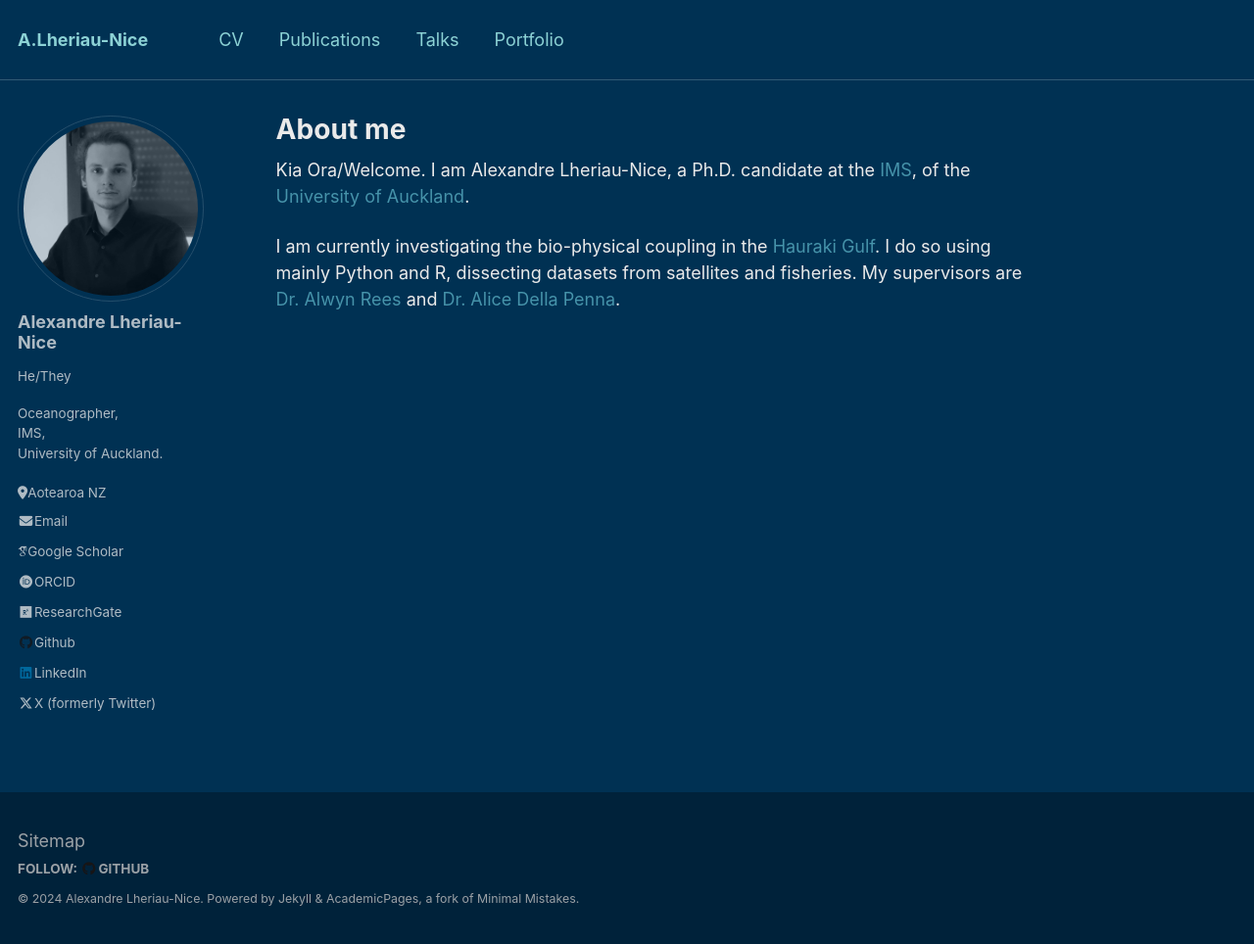
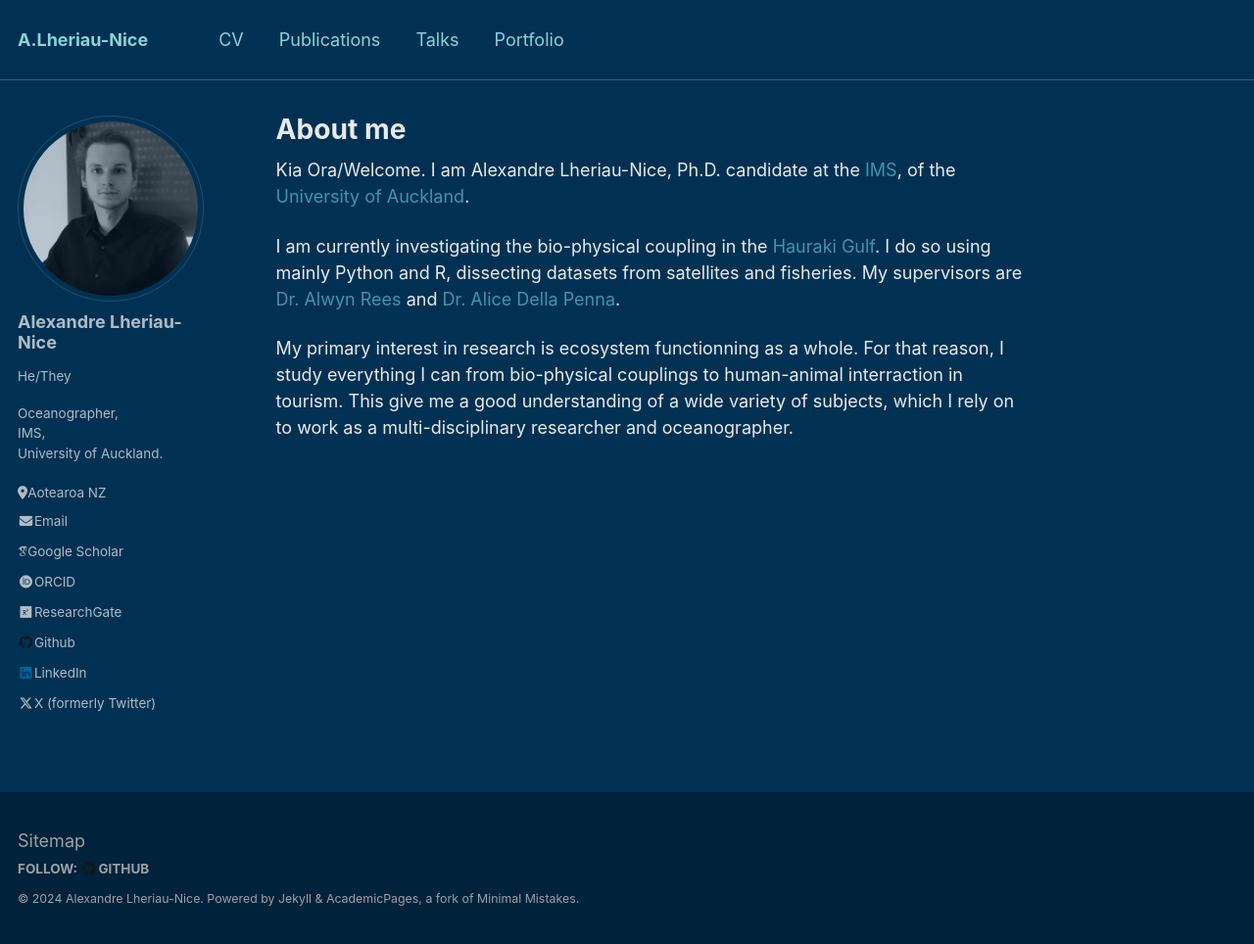
Before and after one commit to AlxLhrNc/AlxLhrNc.github.io, a Jekyll site: the page built from _pages/about.md, in a window 1280 px wide and 964 px high. Shown: the whole window at 98% size. Built offline with Jekyll 4.4.1, drawn with Linux system fonts in a browser that asks for light colours; some web fonts are replaced.

Commit message:
Update about.md

```diff
--- a/_pages/about.md
+++ b/_pages/about.md
@@ -8,7 +8,9 @@ redirect_from:
   - /about.html
 ---
 
-Kia Ora/Welcome. I am Alexandre Lheriau-Nice, a Ph.D. candidate at the [IMS](https://www.auckland.ac.nz/en/science/about-the-faculty/institute-of-marine-science.html), of the [University of Auckland](https://www.auckland.ac.nz/en.html).
+Kia Ora/Welcome. I am Alexandre Lheriau-Nice, Ph.D. candidate at the [IMS](https://www.auckland.ac.nz/en/science/about-the-faculty/institute-of-marine-science.html), of the [University of Auckland](https://www.auckland.ac.nz/en.html).
 
 I am currently investigating the bio-physical coupling in the [Hauraki Gulf](https://www.google.com/maps/place/Hauraki+Gulf+%2F+T%C4%ABkapa+Moana/@-36.6598107,174.9040613,9z/data=!4m6!3m5!1s0x6d732874b6b9dd5f:0x2a00ef616659ae50!8m2!3d-36.5988941!4d175.1894045!16zL20vMDNyc21j?entry=ttu). I do so using mainly Python and R, dissecting datasets from satellites and fisheries.
 My supervisors are [Dr. Alwyn Rees](https://profiles.auckland.ac.nz/ta-rees) and [Dr. Alice Della Penna](https://twitter.com/alidrifting).
+
+My primary interest in research is ecosystem functionning as a whole. For that reason, I study everything I can from bio-physical couplings to human-animal interraction in tourism. This give me a good understanding of a wide variety of subjects, which I rely on to work as a multi-disciplinary researcher and oceanographer.
```
